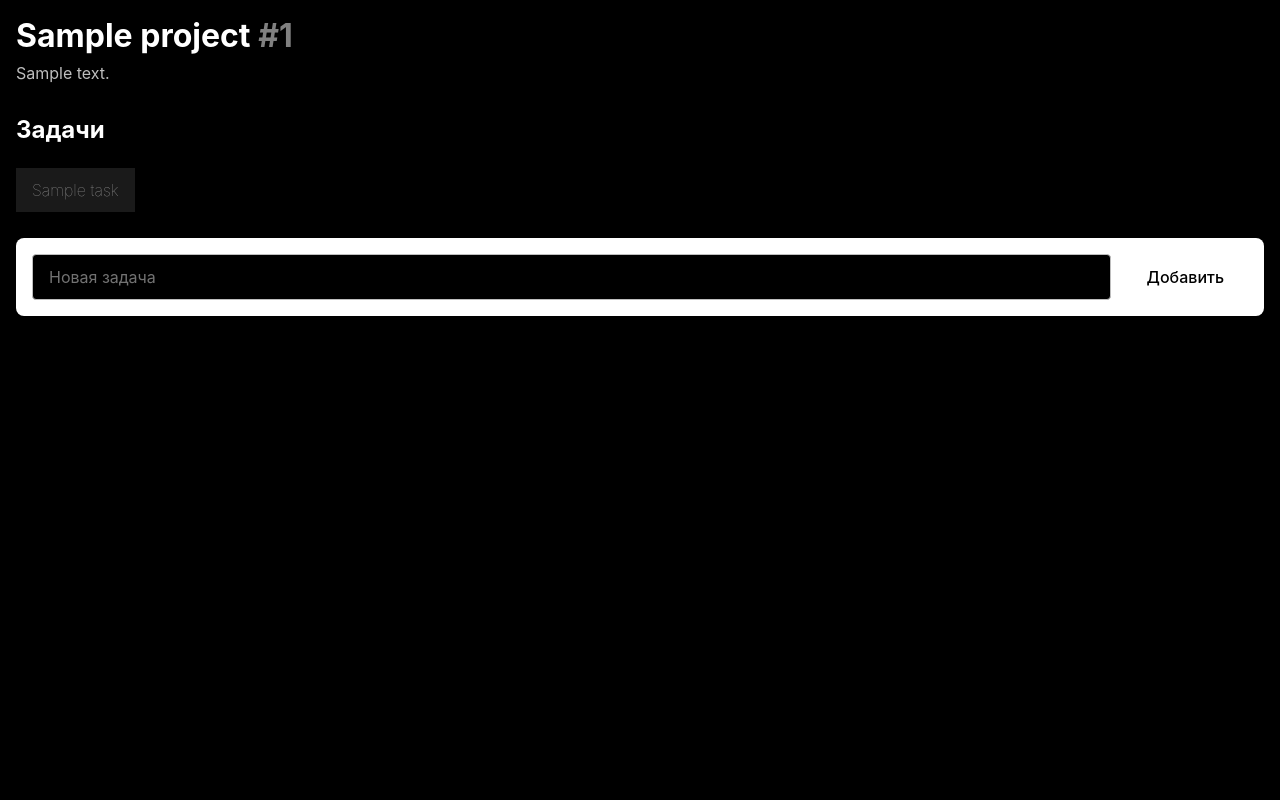
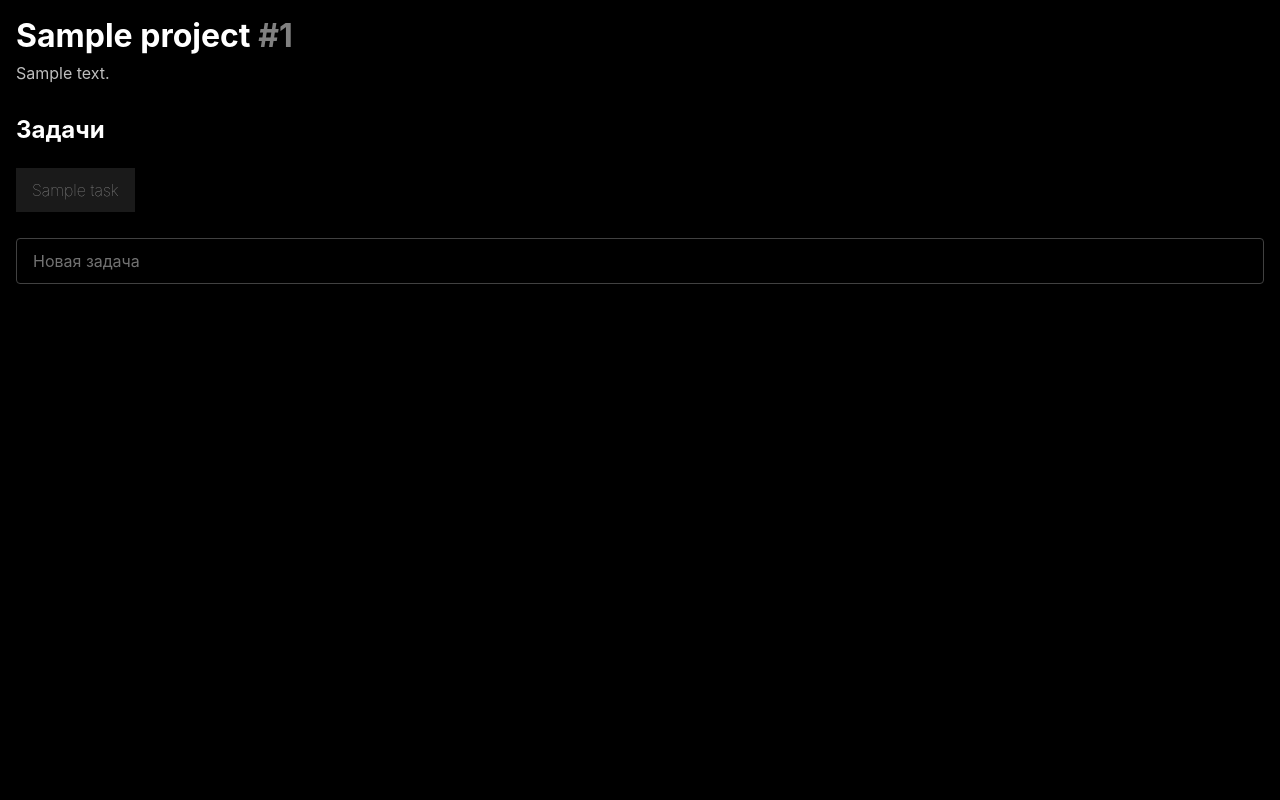
Before and after one commit to eledays/check, a Flask app: page /project/1 in a window 1280 px wide. Run offline with Flask 3, Linux system fonts and the light colour scheme; the visitor is signed in with stand-in values (Sample User, id 1); tables that the repository leaves empty hold one stand-in row (values such as "Sample post"); some libraries are stand-ins or nearby versions; some web fonts are replaced.

Commit message:
fix: task creating field

```diff
--- a/app/forms.py
+++ b/app/forms.py
@@ -13,4 +13,3 @@ class ProjectForm(FlaskForm):
 
 class TaskForm(FlaskForm):
     title = StringField("Название задачи", validators=[DataRequired(), Length(max=128)])
-    submit = SubmitField("Добавить")
--- a/app/routes.py
+++ b/app/routes.py
@@ -128,21 +128,25 @@ def create_task(project_id: int):
     if project.creator_id != user.id:
         return jsonify({"error": "Access denied"}), 403
 
-    # Get JSON data
-    data = request.get_json()
-    if not data or "title" not in data:
+    # Use TaskForm for validation and CSRF protection
+    form = TaskForm(data=request.get_json(), meta={'csrf': False})
+
+    if not form.validate():
+        # Return first validation error
+        errors = form.errors
+        first_error = "Validation error"
+        if errors:
+            for field_errors in errors.values():
+                if field_errors and isinstance(field_errors, list):
+                    first_error = str(field_errors[0])
+                    break
+        return jsonify({"error": first_error}), 400
+
+    # Create new task with validated data
+    title = form.title.data
+    if not title:
         return jsonify({"error": "Title is required"}), 400
 
-    title = data.get("title", "").strip()
-
-    # Validate title length
-    if not title:
-        return jsonify({"error": "Title cannot be empty"}), 400
-
-    if len(title) > 128:
-        return jsonify({"error": "Title is too long (max 128 characters)"}), 400
-
-    # Create new task
     task = Task()
     task.title = title
     task.status = TaskStatus.TODO
--- a/app/static/scripts/project_page.js
+++ b/app/static/scripts/project_page.js
@@ -2,7 +2,6 @@
 
 document.addEventListener('DOMContentLoaded', function() {
     const newTaskInput = document.getElementById('newTaskInput');
-    const addTaskButton = document.getElementById('addTaskButton');
     const tasksContainer = document.querySelector('.tasks');
 
     // Get project ID from URL
@@ -36,10 +35,6 @@ document.addEventListener('DOMContentLoaded', function() {
             return;
         }
 
-        // Disable button while sending request
-        addTaskButton.disabled = true;
-        addTaskButton.textContent = 'Добавление...';
-
         try {
             const response = await fetch(`/api/project/${projectId}/task`, {
                 method: 'POST',
@@ -70,15 +65,8 @@ document.addEventListener('DOMContentLoaded', function() {
         } catch (error) {
             console.error('Error adding task:', error);
             alert(error.message || 'Не удалось добавить задачу');
-        } finally {
-            // Re-enable button
-            addTaskButton.disabled = false;
-            addTaskButton.textContent = 'Добавить';
         }
     }
-
-    // Add click event listener to button
-    addTaskButton.addEventListener('click', addTask);
 
     // Add Enter key support
     newTaskInput.addEventListener('keypress', function(event) {
--- a/app/static/style/index.css
+++ b/app/static/style/index.css
@@ -1,6 +1,7 @@
 :root {
     --primary-color: #ffffff;
     --secondary-color: #bebebe;
+    --tertiary-color: #414141;
     --background-color: #000000;
     --page-background-color: #ffffff;
 
--- a/app/static/style/project_page.css
+++ b/app/static/style/project_page.css
@@ -112,21 +112,17 @@ body {
     font-size: .8rem;
 }
 
-/* New task form styles */
 .new-task-form {
     display: flex;
     gap: 12px;
     margin-top: 24px;
-    padding: 16px;
-    background-color: var(--page-background-color);
-    border-radius: 8px;
     align-items: center;
 }
 
 .new-task-form input {
     flex: 1;
     background-color: var(--background-color);
-    border: 1px solid var(--secondary-color);
+    border: 1px solid var(--tertiary-color);
     border-radius: 4px;
     padding: 12px 16px;
     outline: none;
@@ -136,7 +132,7 @@ body {
 }
 
 .new-task-form input:focus {
-    border-color: var(--primary-color);
+    border-color: var(--secondary-color);
 }
 
 .new-task-form input::placeholder {
--- a/app/templates/project_page.html
+++ b/app/templates/project_page.html
@@ -28,7 +28,6 @@
 
         <div class="new-task-form">
             <input type="text" id="newTaskInput" placeholder="Новая задача" maxlength="128">
-            <button id="addTaskButton">Добавить</button>
         </div>
     </div>
 
```
